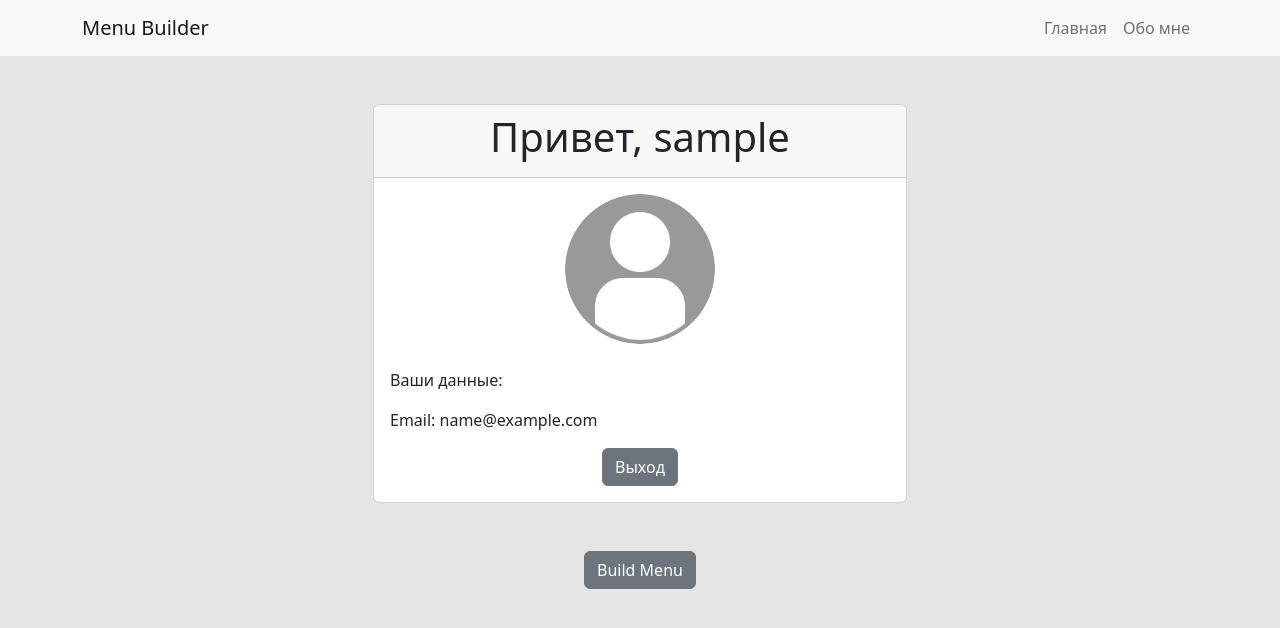
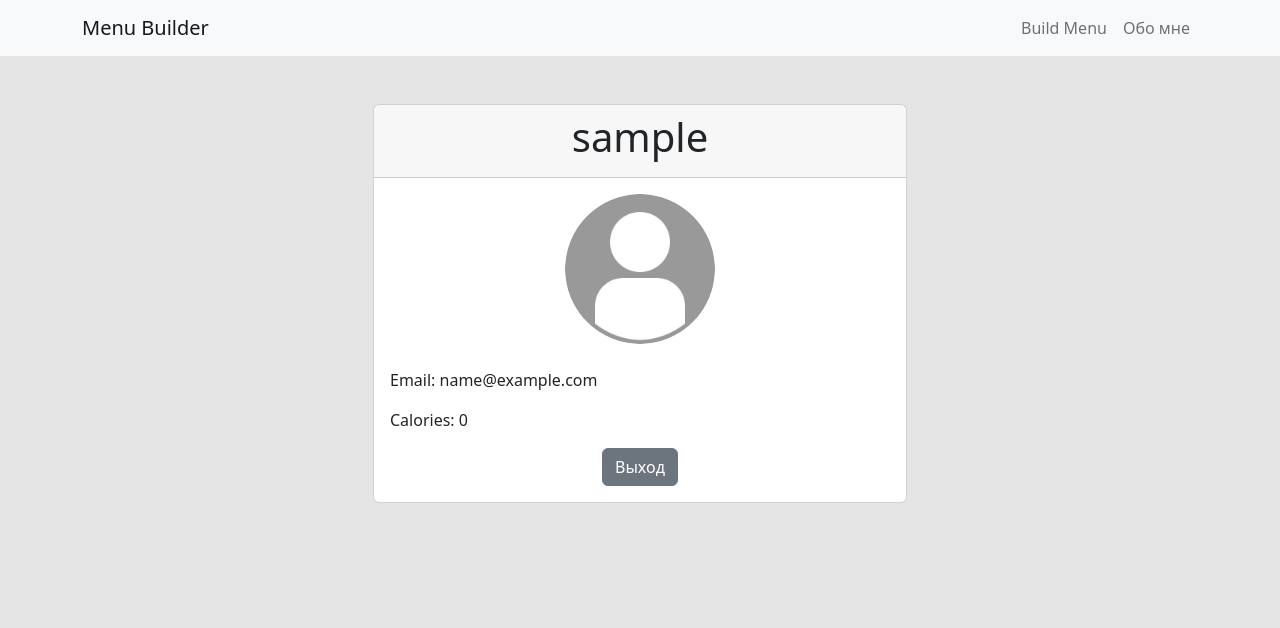
Before and after one commit to natalycod/menu_builder, a Flask app: page /profile in a window 1280 px wide. Shown: the top 628 px of the page. Run offline with Flask 3, Linux system fonts and the light colour scheme; the visitor is signed in with stand-in values (Sample User, id 1).

Commit message:
Added user calories

```diff
--- a/web_client/app.py
+++ b/web_client/app.py
@@ -66,19 +66,18 @@ def register():
         username = request.form['username']
         password = request.form['password']
         email = request.form['email']
+        calories = request.form['calories']
         user = User.query.filter_by(username=username).first()
         if user:
             flash('Username already taken')
         else:
             hashed_password = generate_password_hash(password)
-            new_user = User(username=username, password=hashed_password, email=email)
+            new_user = User(username=username, password=hashed_password, email=email, calories=calories)
             db.session.add(new_user)
             db.session.commit()
             flash('Account created successfully')
             return redirect(url_for('login'))
     return render_template('register.html')
-
-# READY MENU UI
 
 @app.route('/menu/<string:menu_id>')
 def menu_page(menu_id):
@@ -118,7 +117,7 @@ def build_menu_gen():
     menu_prev = None
     if 'menu_id' in request.args:
         menu_prev = backend.backend_get_menu(request.args['menu_id'])
-    menu_js = backend.backend_build_menu(request.args, menu_prev)
+    menu_js = backend.backend_build_menu(request.args, menu_prev, current_user.calories)
     return redirect(web_client_url + "/build_menu/" + menu_js['id'] + params, code=302)
 
 if __name__ == '__main__':
--- a/web_client/backend.py
+++ b/web_client/backend.py
@@ -4,9 +4,9 @@ import requests
 
 server_url = "http://127.0.0.1:6000"
 
-def backend_build_menu(args, menu_prev):
+def backend_build_menu(args, menu_prev, calories):
     req = {
-        "calories": [1000]
+        "calories": [calories]
     }
     if 'breakfast_fixed' in args and args['breakfast_fixed'] == 'true':
         req['breakfast_id'] = menu_prev['breakfast_info']['recipe_id']
--- a/web_client/models.py
+++ b/web_client/models.py
@@ -7,6 +7,7 @@ class User(UserMixin, db.Model):
     username = db.Column(db.String(50), unique=True, nullable=False)
     password = db.Column(db.String(255), nullable=False)
     email = db.Column(db.String(120), unique=True, nullable=False)
+    calories = db.Column(db.Integer, nullable=False)
 
     def __repr__(self):
         return f'<User {self.username}>'
--- a/web_client/templates/base.html
+++ b/web_client/templates/base.html
@@ -28,7 +28,7 @@
              id="navbarNav">
             <ul class="navbar-nav">
                 <li class="nav-item">
-                    <a class="nav-link" href="#">Главная</a>
+                    <a class="nav-link" href="{{ url_for('build_menu_page') }}">Build Menu</a>
                 </li>
                 <li class="nav-item">
                     <a class="nav-link" href="#">Обо мне</a>
--- a/web_client/templates/profile.html
+++ b/web_client/templates/profile.html
@@ -6,14 +6,14 @@
       <div class="col-md-6">
         <div class="card">
           <div class="card-header">
-            <h1 class="text-center">Привет, {{ user.username }}</h1>
+            <h1 class="text-center">{{ user.username }}</h1>
           </div>
           <div class="card-body">
             <div class="d-flex justify-content-center mb-4">
               <img src="{{ url_for('static', filename='images/default.jpg') }}" class="rounded-circle profile-photo" alt="Profile photo">
             </div>
-            <p>Ваши данные:</p>
             <p>Email: {{ user.email }}</p>
+            <p>Calories: {{ user.calories }}</p>
             <div class="text-center">
               <a href="{{ url_for('logout') }}" class="btn btn-secondary">Выход</a>
             </div>
@@ -21,10 +21,5 @@
         </div>
       </div>
     </div>
-    <div class="row justify-content-center mt-5">
-      <div class="text-center">
-        <a href="{{ url_for('build_menu_page') }}" class="btn btn-secondary">Build Menu</a>
-      </div>
-    </div>
   </div>
 {% endblock %}
--- a/web_client/templates/register.html
+++ b/web_client/templates/register.html
@@ -33,6 +33,10 @@
                 <label for="email" class="form-label">Email:</label>
                 <input type="email" class="form-control" id="email" name="email" required>
               </div>
+              <div class="mb-3">
+                <label for="calories" class="form-label">Calories:</label>
+                <input type="text" class="form-control" id="calories" name="calories" required>
+              </div>
               <div class="text-center">
                 <button type="submit" class="btn btn-primary">Зарегистрироваться</button>
               </div>
```
